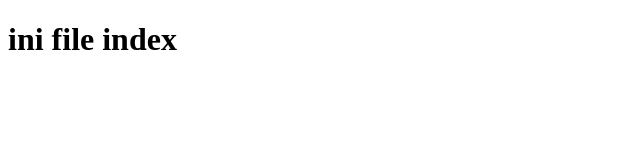
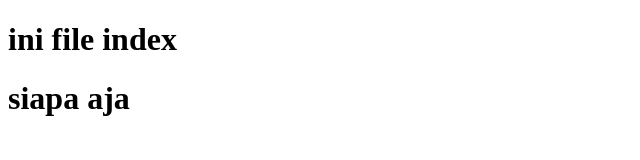
Before and after one commit to adjiemnur/latihangit1, a plain HTML site: page index.html in a window 1280 px wide. Shown: the whole page, without its empty margins (0-640 px from the left). Drawn offline with Linux system fonts and the light colour scheme.

Commit message:
Update index.html

```diff
--- a/index.html
+++ b/index.html
@@ -8,5 +8,6 @@
 </head>
 <body>
     <h1>ini file index</h1>
+    <h1>siapa aja</h1>
 </body>
 </html>
```
